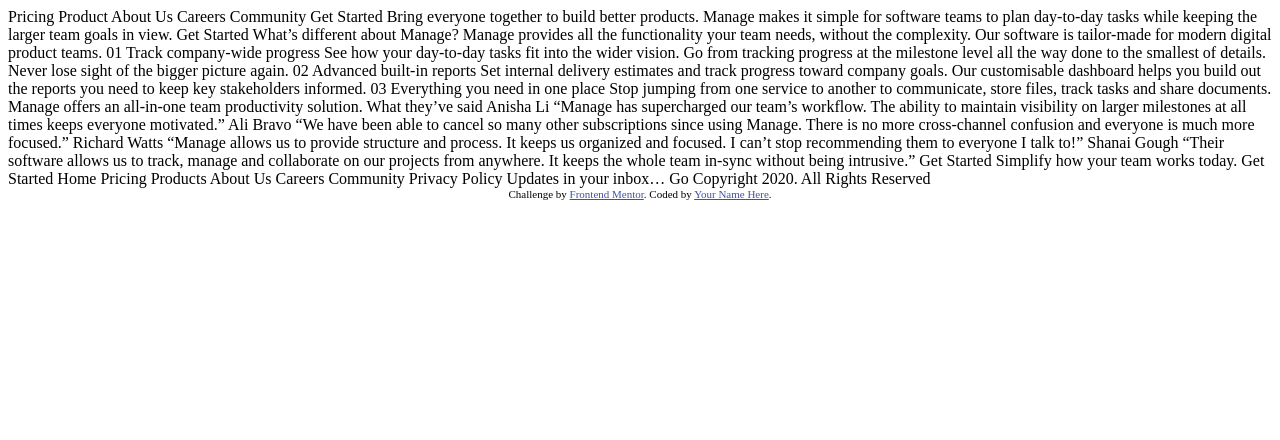
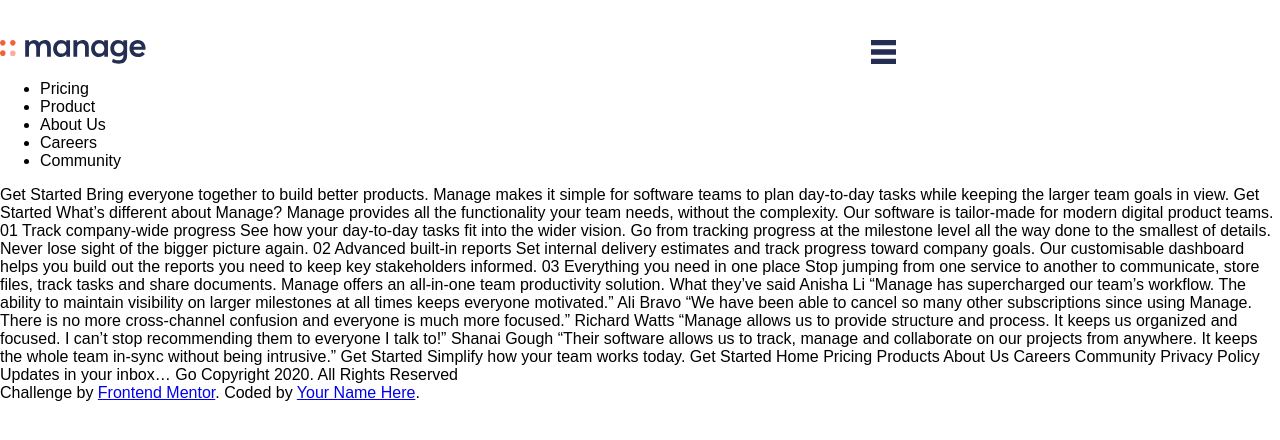
Before and after one commit to singhakrati/manage-landing-page-master, a plain HTML site: page index.html in a window 1280 px wide. Drawn offline with Linux system fonts and the light colour scheme; a web font is replaced by a local one.

Commit message:
header nav initial layout

```diff
--- a/index.html
+++ b/index.html
@@ -1,26 +1,41 @@
 <!DOCTYPE html>
 <html lang="en">
+
 <head>
   <meta charset="UTF-8">
-  <meta name="viewport" content="width=device-width, initial-scale=1.0"> <!-- displays site properly based on user's device -->
+  <meta name="viewport" content="width=device-width, initial-scale=1.0">
+  <!-- displays site properly based on user's device -->
 
   <link rel="icon" type="image/png" sizes="32x32" href="./images/favicon-32x32.png">
+  <link href="https://fonts.googleapis.com/css?family=Be+Vietnam:400,500,700&display=swap" rel="stylesheet">
+  <title>Frontend Mentor | Manage landing page</title>
+<link rel="stylesheet" href="style.css">
+</head>
 
-  <title>Frontend Mentor | Manage landing page</title>
+<body>
+  <header>
+    <nav class="nav">
+      <div class="nav__controls">
+        <img src="images/logo.svg" alt="">
+        <img src="images/icon-hamburger.svg" alt="">
+      </div>
+      <div class="nav__modal">
+        <ul>
+          <li>Pricing</li>
+          <li>Product</li>
+          <li>About Us</li>
+          <li> Careers</li>
+          <li> Community </li>
+        </ul>
+      </div>
+    </nav>
+  </header>
 
-  <!-- Feel free to remove these styles or customise in your own stylesheet 👍 -->
-  <style>
-    .attribution { font-size: 11px; text-align: center; }
-    .attribution a { color: hsl(228, 45%, 44%); }
-  </style>
-</head>
-<body>
 
-  Pricing
-  Product
-  About Us
-  Careers
-  Community
+
+
+
+
 
   Get Started
 
@@ -98,4 +113,5 @@
     Coded by <a href="#">Your Name Here</a>.
   </div>
 </body>
+
 </html>
--- /dev/null
+++ b/style.css
@@ -0,0 +1,23 @@
+body {
+    box-sizing: border-box;
+    padding: 0;
+    margin: 0;
+    font-family: "Be Vietnam",sans-serif;
+    font-size: 16px;
+}
+.nav__controls {
+    width: 70%;
+    margin-top: 40px;
+    display: flex;
+    flex-wrap: wrap;
+    justify-content: space-between;
+}
+nav__modal ul {
+    width: 80%;
+    margin: auto;
+    text-align: center;
+}
+nav__modal li {
+    text-align: center;
+    list-style: none;
+}
```
